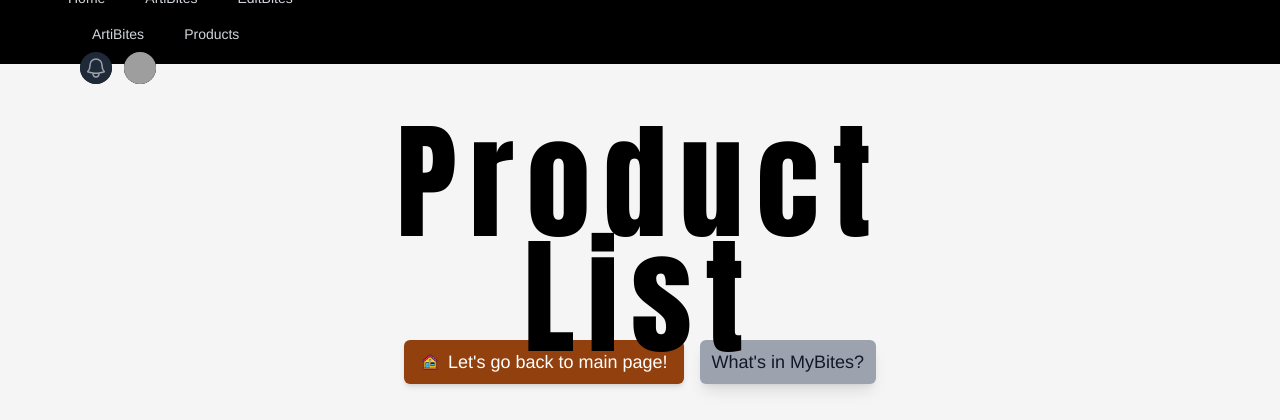
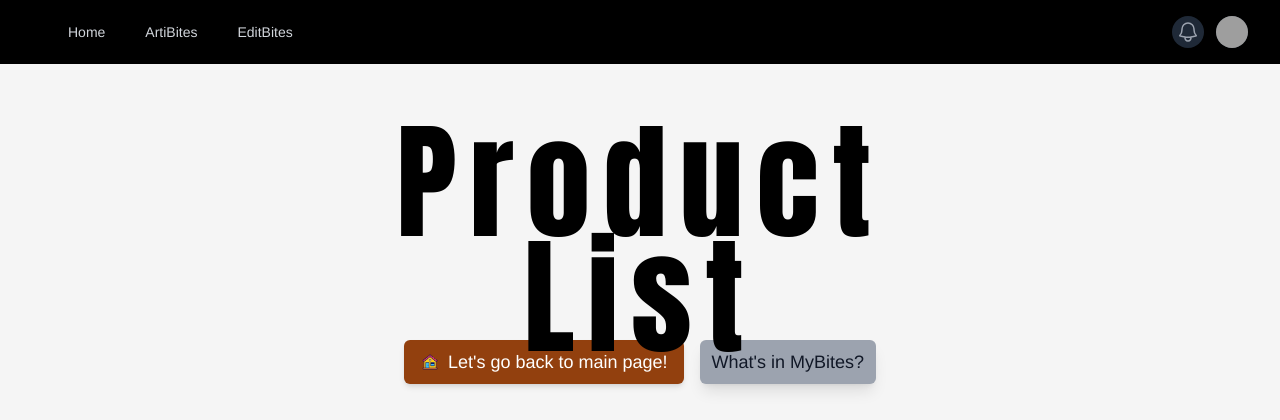
Before and after one commit to bang-bingung-bang/BiteTracker-web, a Django app: page /mybites/products/ in a window 1280 px wide. Shown: the top 420 px of the page. Run offline with Django 5.2, Linux system fonts and the light colour scheme; the visitor is signed in with stand-in values (Sample User, id 1); data that the repository does not hold is empty; some libraries are stand-ins or nearby versions; grey boxes are pictures that could not be loaded.

Commit message:
fix: AJAX implementation and navbar error

```diff
--- a/TrackerBites/templates/tracker_bites.html
+++ b/TrackerBites/templates/tracker_bites.html
@@ -161,11 +161,11 @@
             </div>
             <div class="caltrack-details">
                 <div class="caltrack-details-item">
-                    <img src="food-icon.png" alt="Jumlah Makanan" class="caltrack-details-icon w-6 h-6">
+                    <img src="{% static 'images/caltrackSpoon.png' %}" alt="Jumlah Makanan" class="caltrack-details-icon w-6 h-6">
                     <div class="caltrack-details-text">Food Consume: ${total_bites}</div>
                 </div>
                 <div class="caltrack-details-item">
-                    <img src="exercise-icon.png" alt="Jumlah Kalori" class="caltrack-details-icon w-6 h-6">
+                    <img src="{% static 'images/caltrackCalories.png' %}" alt="Jumlah Kalori" class="caltrack-details-icon w-6 h-6">
                     <div class="caltrack-details-text">Calorie: ${total}</div>
                 </div>
             </div>
@@ -370,7 +370,7 @@
             method: 'POST',
             body: new FormData(document.querySelector('#BiteTrackerForm')),
         })
-        .then(response => refreshBiteEntries())
+        .then(response => refreshBiteEntriesByDate())
 
         document.getElementById("BiteTrackerForm").reset();
         document.querySelector("[data-modal-toggle='calorieModal']").click();
--- a/templates/navbar.html
+++ b/templates/navbar.html
@@ -1,6 +1,5 @@
-<!-- templates/navbar.html -->
 {% load static %}
-<nav class="bg-black fixed top-0 left-0 w-full z-1000">
+<nav class="bg-black">
     <div class="mx-auto max-w-7xl px-2 sm:px-6 lg:px-8">
       <div class="relative flex h-16 items-center justify-between">
         <div class="absolute inset-y-0 left-0 flex items-center sm:hidden">
@@ -56,28 +55,8 @@
                 </a>
               {% endif %}
             </div>
-
-            <!-- Desktop Navigation Links -->
-            <div class="flex flex-1 items-center justify-center sm:items-stretch sm:justify-start">
-                <div class="hidden sm:ml-6 sm:block">
-                    <div class="flex space-x-4">
-                        {% if not user.is_staff %}
-                            <!-- Member Navigation -->
-                            <a href="#" class="rounded-md px-3 py-2 text-sm font-medium text-gray-300 hover:bg-gray-700 hover:text-white" aria-current="page">ArtiBites</a>
-                            <a href="{% url 'MyBites:wishlist' %}" class="rounded-md px-3 py-2 text-sm font-medium text-gray-300 hover:bg-gray-700 hover:text-white">MyBites</a>
-                            <a href="#" class="rounded-md px-3 py-2 text-sm font-medium text-gray-300 hover:bg-gray-700 hover:text-white">TrackerBites</a>
-                            <a href="{% url 'editbites:product_list' %}" class="rounded-md px-3 py-2 text-sm font-medium text-gray-300 hover:bg-gray-700 hover:text-white">Products</a>
-                            <a href="{% url 'sharebites:show_main' %}" class="rounded-md px-3 py-2 text-sm font-medium text-gray-300 hover:bg-gray-700 hover:text-white">ShareBites</a>
-                        {% else %}
-                            <!-- Admin Navigation -->
-                            <a href="#" class="rounded-md px-3 py-2 text-sm font-medium text-gray-300 hover:bg-gray-700 hover:text-white" aria-current="page">ArtiBites</a>
-                            <a href="{% url 'editbites:product_list' %}" class="rounded-md px-3 py-2 text-sm font-medium text-gray-300 hover:bg-gray-700 hover:text-white">Products</a>
-                        {% endif %}
           </div>
         </div>
-            </div>
-
-            <!-- Right side - Notifications and Profile -->
         <div class="absolute inset-y-0 right-0 flex items-center pr-2 sm:static sm:inset-auto sm:ml-6 sm:pr-0">
           <button type="button" class="relative rounded-full bg-gray-800 p-1 text-gray-400 hover:text-white focus:outline-none focus:ring-2 focus:ring-white focus:ring-offset-2 focus:ring-offset-gray-800">
             <span class="absolute -inset-1.5"></span>
@@ -100,9 +79,9 @@
             <div id="user-menu" class="hidden absolute right-0 z-10 mt-2 w-48 origin-top-right rounded-md bg-white py-1 shadow-lg ring-1 ring-black ring-opacity-5 focus:outline-none" role="menu" aria-orientation="vertical" aria-labelledby="user-menu-button" tabindex="-1">
               {% if user.is_authenticated %}
                 <a href="#" class="block px-4 py-2 text-sm text-gray-700" role="menuitem" tabindex="-1" id="user-menu-item-0">Your Profile</a>
-                            <a href="{% url 'main:logout' %}" class="block px-4 py-2 text-sm text-gray-700" role="menuitem" tabindex="-1" id="user-menu-item-1">Sign out</a>
+                <a href="/logout" class="block px-4 py-2 text-sm text-gray-700" role="menuitem" tabindex="-1" id="user-menu-item-1">Sign out</a>
               {% else %}
-                            <a href="{% url 'main:login' %}" class="block px-4 py-2 text-sm text-gray-700" role="menuitem" tabindex="-1" id="user-menu-item-0">Sign in</a>
+                <a href="/login" class="block px-4 py-2 text-sm text-gray-700" role="menuitem" tabindex="-1" id="user-menu-item-0">Sign in</a>
               {% endif %}
             </div>
           </div>
@@ -110,22 +89,8 @@
       </div>
     </div>
 
-    <!-- Mobile menu -->
+    <!-- Mobile menu, show/hide based on menu state. -->
     <div class="sm:hidden" id="mobile-menu">
-        <div class="space-y-1 px-2 pb-3 pt-2">
-            {% if not user.is_staff %}
-                <!-- Member Mobile Navigation -->
-                <a href="#" class="block rounded-md px-3 py-2 text-base font-medium text-gray-300 hover:bg-gray-700 hover:text-white" aria-current="page">ArtiBites</a>
-                <a href="{% url 'MyBites:wishlist' %}" class="block rounded-md px-3 py-2 text-base font-medium text-gray-300 hover:bg-gray-700 hover:text-white">MyBites</a>
-                <a href="#" class="block rounded-md px-3 py-2 text-base font-medium text-gray-300 hover:bg-gray-700 hover:text-white">TrackerBites</a>
-                <a href="{% url 'editbites:product_list' %}" class="block rounded-md px-3 py-2 text-base font-medium text-gray-300 hover:bg-gray-700 hover:text-white">Products</a>
-                <a href="{% url 'sharebites:show_main' %}" class="block rounded-md px-3 py-2 text-base font-medium text-gray-300 hover:bg-gray-700 hover:text-white">ShareBites</a>
-            {% else %}
-                <!-- Admin Mobile Navigation -->
-                <a href="#" class="block rounded-md px-3 py-2 text-base font-medium text-gray-300 hover:bg-gray-700 hover:text-white" aria-current="page">ArtiBites</a>
-                <a href="{% url 'editbites:product_list' %}" class="block rounded-md px-3 py-2 text-base font-medium text-gray-300 hover:bg-gray-700 hover:text-white">Products</a>
-            {% endif %}
-        </div>
       <div class="space-y-1 px-2 pb-3 pt-2">
         <!-- Current: "bg-gray-900 text-white", Default: "text-gray-300 hover:bg-gray-700 hover:text-white" -->
         <a href="#" class="block rounded-md px-3 py-2 text-base font-medium text-gray-300 hover:bg-gray-700 hover:text-white" aria-current="page">ArtiBites</a>
```
Also changed, not shown: static/images/caltrackCalories.png (added), static/images/caltrackSpoon.png (added). Lines whose indentation alone changed are shown as unchanged.
